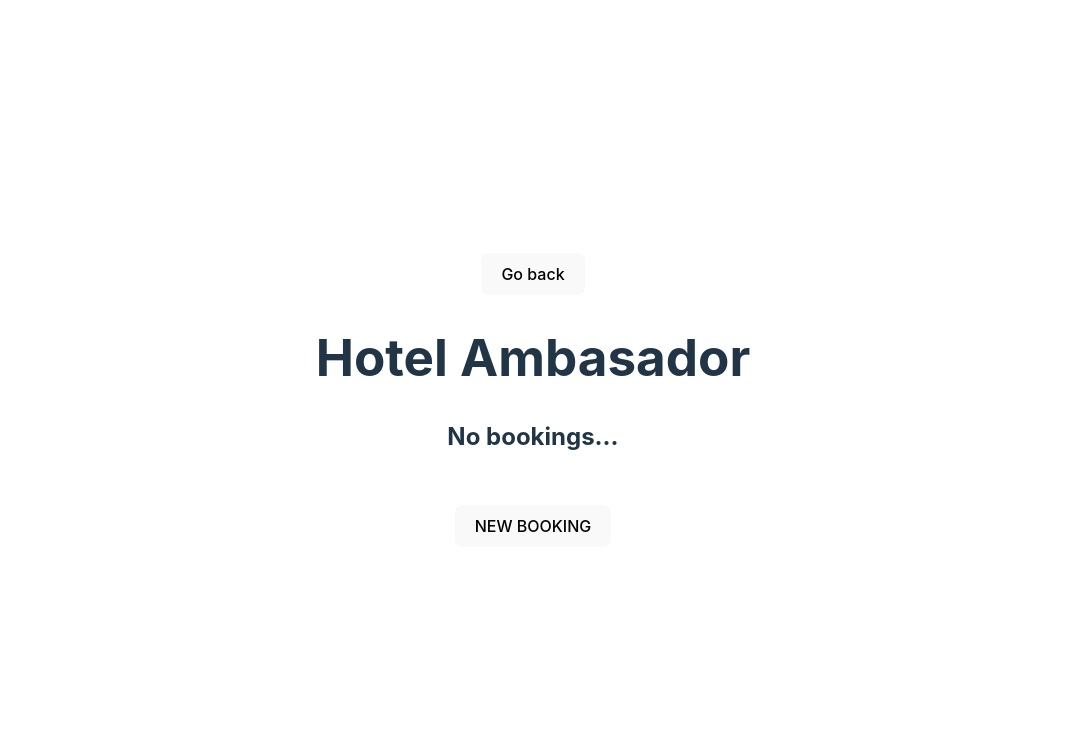
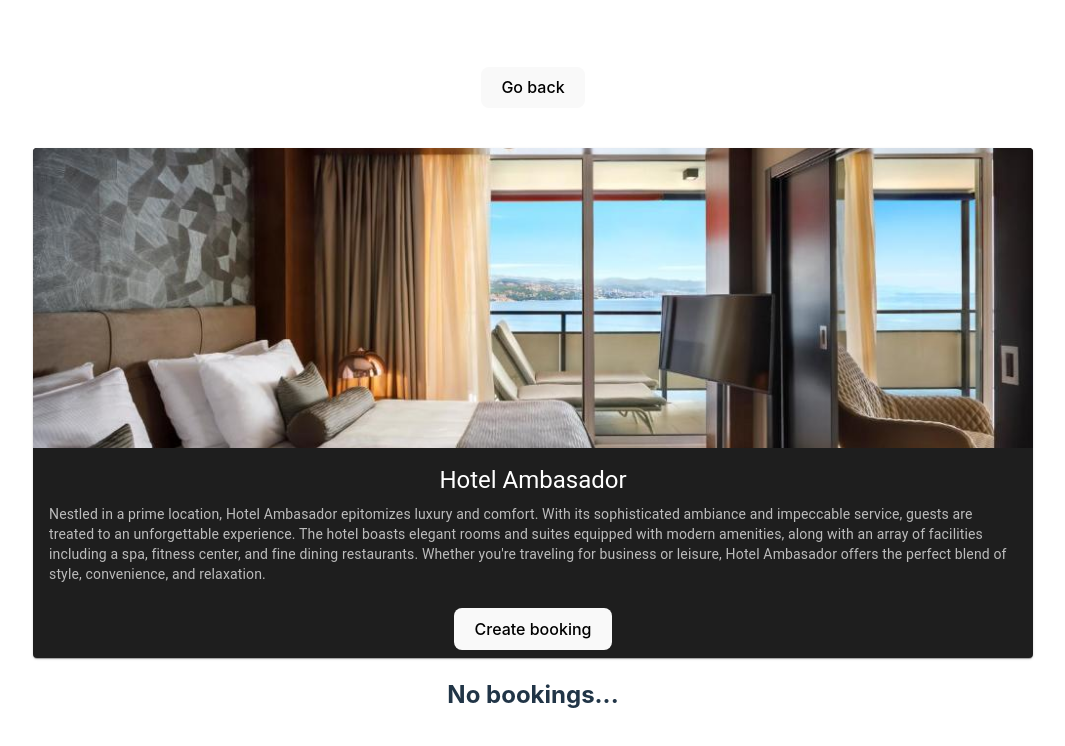
Before and after one commit to Antunsvetic/booking-react, a React (Vite) app: page /hotel/0 in a window 1280 px wide. Shown: the top 746 px of the page, without its empty margins (107-1172 px from the left). Built offline with nearby package versions, Linux system fonts and the light colour scheme.

Commit message:
implement hotel info card on hotel details page

```diff
--- a/src/App.css
+++ b/src/App.css
@@ -40,17 +40,21 @@
   display: flex;
   flex-wrap: wrap;
   justify-content: space-evenly;
+  row-gap: 20px;
 }
 
-.hotel-card {
-  margin-bottom: 20px;
+.hotel-details__desc {
+  text-align: left;
+  margin-bottom: 50px;
 }
+
+
 
 /* Desktop */
 @media screen and (min-width: 60em) {
   .hotel-card {
      flex: 0 1 calc(33.33% - 1em); /* 3 cards in a row */
-     margin: 0.5em; /* Adjust the margin as needed */
+     margin: 0.3em; /* Adjust the margin as needed */
   }
  }
 
--- a/src/components/Bookings.jsx
+++ b/src/components/Bookings.jsx
@@ -3,7 +3,6 @@ import { useDispatch } from "react-redux";
 import { deleteBooking } from "../state/hotels/hotelsSlice";
 
 import EditBookingDialog from "./EditBookingDialog";
-
 
 const Bookings = ({ bookings, hotelId }) => {
     const dispatch = useDispatch()
--- a/src/components/HotelCard.jsx
+++ b/src/components/HotelCard.jsx
@@ -4,7 +4,7 @@ import Card from '@mui/material/Card';
 import CardContent from '@mui/material/CardContent';
 import CardMedia from '@mui/material/CardMedia';
 import Typography from '@mui/material/Typography';
-import { Button, CardActionArea, CardActions } from '@mui/material';
+import { CardActionArea, CardActions } from '@mui/material';
 
 import Ambasador from "../assets/ambasador.jpeg";
 import Adria from '../assets/adria.jpeg';
--- /dev/null
+++ b/src/components/HotelInfoCard.jsx
@@ -0,0 +1,50 @@
+import Card from '@mui/material/Card';
+import CardContent from '@mui/material/CardContent';
+import CardMedia from '@mui/material/CardMedia';
+import Typography from '@mui/material/Typography';
+import { CardActions } from '@mui/material';
+
+import Ambasador from "../assets/ambasador.jpeg";
+import Adria from '../assets/adria.jpeg';
+import Adeo from '../assets/adeo.jpg';
+import Diamond from '../assets/diamond.jpeg';
+import Hilton from '../assets/hilton.jpeg';
+
+const images = {
+    Ambasador,
+    Adria,
+    Adeo,
+    Diamond,
+    Hilton
+};
+
+const HotelInfoCard = ({
+    name,
+    description,
+    image,
+    setIsOpen
+}) => {
+    return (
+        <Card sx={{ maxWidth: 1000, marginTop: 5 }}>
+            <CardMedia
+                component="img"
+                height="300"
+                image={images[image]}
+                alt={name}
+            />
+            <CardContent>
+                <Typography gutterBottom variant="h5" component="div">
+                    {name}
+                </Typography>
+                <Typography variant="body2" color="text.secondary" textAlign="left">
+                    {description}
+                </Typography>
+            </CardContent>
+            <CardActions sx={{ justifyContent: "center" }} >
+                <button onClick={() => setIsOpen(true)}>Create booking</button>
+            </CardActions>
+        </Card>
+    );
+}
+
+export default HotelInfoCard;
--- a/src/components/NewBookingDialog.jsx
+++ b/src/components/NewBookingDialog.jsx
@@ -4,7 +4,7 @@ import Dialog from '@mui/material/Dialog';
 import DialogActions from '@mui/material/DialogActions';
 import DialogContent from '@mui/material/DialogContent';
 import DialogTitle from '@mui/material/DialogTitle';
-import { Button, getInitColorSchemeScript } from '@mui/material';
+import { Button } from '@mui/material';
 
 import moment from 'moment';
 import DatePickerInput from './DatePickerInput';
@@ -71,11 +71,13 @@ const NewBookingDialog = ({ isOpen, closeDialog, bookings, hotelId }) => {
     }
 
     const resetState = (type) => {
-        if (type === "CHECK_IN") {
-            setCheckInDate(null)
-            setCheckOutDate(null)
+        switch (type) {
+            case "CHECK_IN":
+                setCheckInDate(null)
+                setCheckOutDate(null)
+            case "CHECK_OUT":
+                setCheckOutDate(null)
         }
-        if (type === "CHECK_OUT") setCheckOutDate(null)
     }
 
     return (
--- a/src/pages/hotel.jsx
+++ b/src/pages/hotel.jsx
@@ -4,6 +4,7 @@ import { useParams, Link } from "react-router-dom";
 
 import Bookings from "../components/Bookings";
 import NewBookingDialog from "../components/NewBookingDialog";
+import HotelInfoCard from "../components/HotelInfoCard";
 
 const Hotel = () => {
     const { hotelId } = useParams();
@@ -19,18 +20,19 @@ const Hotel = () => {
         <div>
             <Link to="/"><button>Go back</button></Link>
 
-            <h1>{hotel.name}</h1>
+            <HotelInfoCard
+                name={hotel.name}
+                description={hotel.description}
+                image={hotel.image}
+                setIsOpen={setIsOpen}
+            />
 
-            <Bookings bookings={hotel.bookings} hotelId={hotelId}/>
-
-            <div style={{ marginTop: 50 }}>
-                <button onClick={() => setIsOpen(true)}>NEW BOOKING</button>
-            </div>
+            <Bookings bookings={hotel.bookings} hotelId={hotelId} />
 
             <NewBookingDialog
                 isOpen={isOpen}
                 closeDialog={closeDialog}
-                bookings={hotel?.bookings}
+                bookings={hotel.bookings}
                 hotelId={hotelId}
             />
         </div>
```
